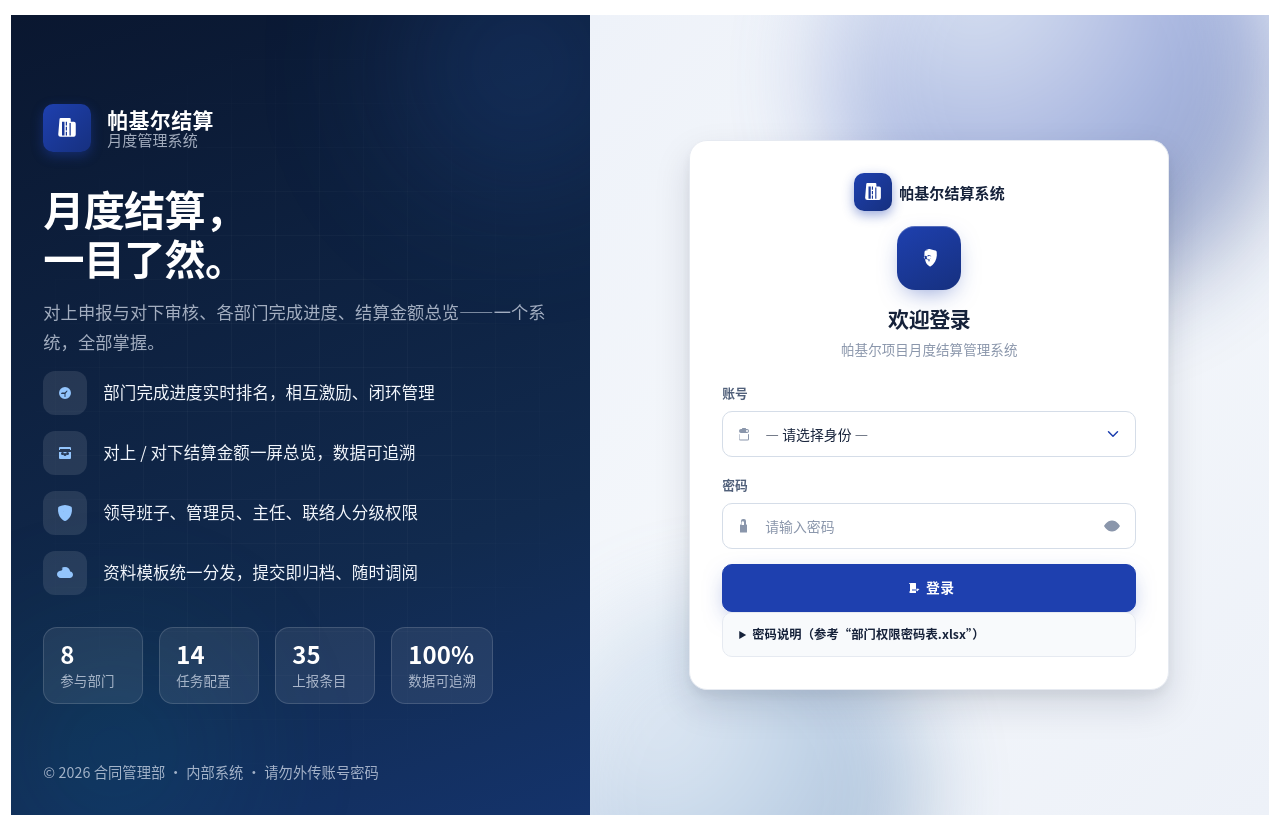
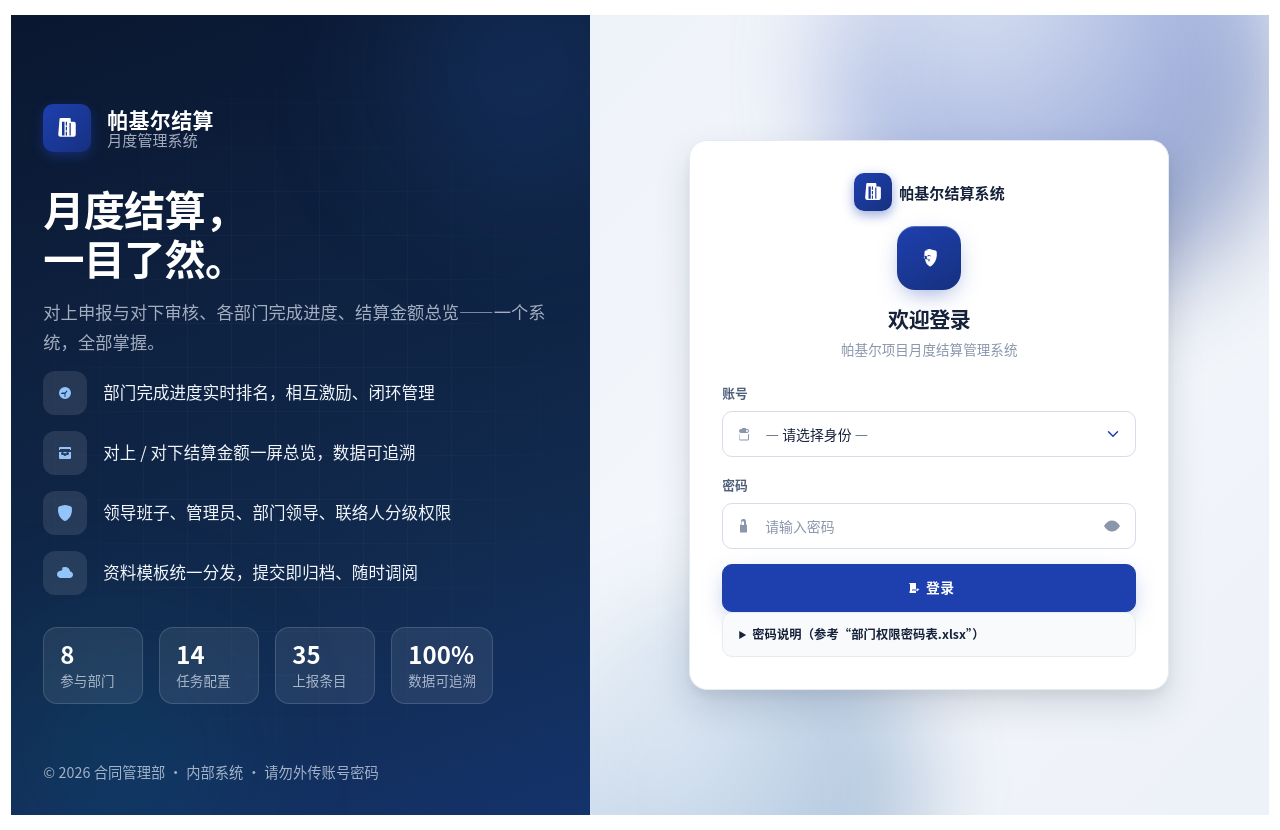
Before and after one commit to Zoey-qi/settlement-system, a Flask app: page /login in a window 1280 px wide. Run offline with Flask 3, Linux system fonts and the light colour scheme; parts of the project's set-up code (start-up, migrations or seed data) failed here and were passed over; some libraries are stand-ins or nearby versions.

Commit message:
style(role): 部门主任角色统一改名为部门领导（role_label、登录下拉分组/选项/密码提示、director 用户 display_name、相关注释），内部角色代号 director 不变

```diff
--- a/app.py
+++ b/app.py
@@ -1763,20 +1763,20 @@ def backup_now():
 # 角色权限：
 #   leader    - 项目领导班子（查阅下载，登录后默认跳转到 /settlement）
 #   admin     - 系统管理员（全权：可查阅/下载/上传/修改/删除，含对上对下结算）
-#   director  - 各部门部门主任（仅查阅本部门文件，不允许上传）
+#   director  - 各部门部门领导（仅查阅本部门文件，不允许上传）
 #   liaison   - 各部门联络人（上传/查阅/删除本部门文件）
 BUILTIN_USERS = [
     # 1. 项目领导班子
     {'username': 'leader', 'display_name': '项目领导班子', 'password': 'pakil123456', 'role': 'leader', 'department': '项目领导', 'phone': ''},
     # 2. 系统管理员
     {'username': 'admin', 'display_name': '系统管理员', 'password': 'htglb888', 'role': 'admin', 'department': '合同管理部', 'phone': ''},
-    # 3. 各部门主任（严格按 Excel 密码表）
-    {'username': 'director_scdd', 'display_name': '生产调度部主任', 'password': 'scddb111', 'role': 'director', 'department': '生产调度部', 'phone': ''},
-    {'username': 'director_gczljs', 'display_name': '工程质量技术部主任', 'password': 'gczljsb222', 'role': 'director', 'department': '工程质量技术部', 'phone': ''},
-    {'username': 'director_aqhbb', 'display_name': '安全环保部主任', 'password': 'aqhbb333', 'role': 'director', 'department': '安全环保部', 'phone': ''},
-    {'username': 'director_sbwzb', 'display_name': '设备物资部主任', 'password': 'sbwzb444', 'role': 'director', 'department': '设备物资部', 'phone': ''},
-    {'username': 'director_rlzyb', 'display_name': '人力资源部主任', 'password': 'rlzyb555', 'role': 'director', 'department': '人力资源部', 'phone': ''},
-    {'username': 'director_zhbgs', 'display_name': '综合办公室主任', 'password': 'zhbgs666', 'role': 'director', 'department': '综合办公室', 'phone': ''},
+    # 3. 各部门领导（严格按 Excel 密码表）
+    {'username': 'director_scdd', 'display_name': '生产调度部领导', 'password': 'scddb111', 'role': 'director', 'department': '生产调度部', 'phone': ''},
+    {'username': 'director_gczljs', 'display_name': '工程质量技术部领导', 'password': 'gczljsb222', 'role': 'director', 'department': '工程质量技术部', 'phone': ''},
+    {'username': 'director_aqhbb', 'display_name': '安全环保部领导', 'password': 'aqhbb333', 'role': 'director', 'department': '安全环保部', 'phone': ''},
+    {'username': 'director_sbwzb', 'display_name': '设备物资部领导', 'password': 'sbwzb444', 'role': 'director', 'department': '设备物资部', 'phone': ''},
+    {'username': 'director_rlzyb', 'display_name': '人力资源部领导', 'password': 'rlzyb555', 'role': 'director', 'department': '人力资源部', 'phone': ''},
+    {'username': 'director_zhbgs', 'display_name': '综合办公室领导', 'password': 'zhbgs666', 'role': 'director', 'department': '综合办公室', 'phone': ''},
     # 4. 各部门联络人（密码按用户提供，2026-08-05 部署）
     {'username': 'liaison_scdd', 'display_name': '生产调度部联络人', 'password': 'scddbabc', 'role': 'liaison', 'department': '生产调度部', 'phone': ''},
     {'username': 'liaison_gczljs', 'display_name': '工程质量技术部联络人', 'password': 'gczljsbdef', 'role': 'liaison', 'department': '工程质量技术部', 'phone': ''},
--- a/templates/base.html
+++ b/templates/base.html
@@ -22,7 +22,7 @@
     'history': '历史记录', 'guide': '使用指引', 'system_status': '系统状态', 'login_page': '登录'
 } %}
 {% set authed = g.current_user and g.current_user.role %}
-{% set role_label = {'leader':'项目班子','admin':'系统管理员','director':'部门主任','liaison':'部门联络人'} %}
+{% set role_label = {'leader':'项目班子','admin':'系统管理员','director':'部门领导','liaison':'部门联络人'} %}
 {# 侧边栏导航项：(endpoint, icon, label, section)
    - 全站所有可见导航项集中维护
    - 下方 nav_visible_for_role 字典按角色决定可见集合
--- a/templates/dashboard.html
+++ b/templates/dashboard.html
@@ -65,7 +65,7 @@
 {% endif %}
 
 {# ============================================================ #}
-{# === 部门主任 / 联络人：本部门专属卡片 + 切换按钮 === #}
+{# === 部门领导 / 联络人：本部门专属卡片 + 切换按钮 === #}
 {# ============================================================ #}
 {% if user_dept %}
 <div class="row g-3 mb-4">
--- a/templates/department_files.html
+++ b/templates/department_files.html
@@ -89,7 +89,7 @@
 <script>
 const TOKEN = localStorage.getItem('auth_token') || getCookie('auth_token');
 const USER = JSON.parse(localStorage.getItem('current_user') || '{}');
-// 权限：管理员全权；联络人只能删除自己上传的文件；部门主任只读，无任何操作按钮
+// 权限：管理员全权；联络人只能删除自己上传的文件；部门领导只读，无任何操作按钮
 const USER_DISPLAY_NAME = USER.display_name || '';
 function canDelete(f) {
   if (USER.role === 'admin') return true;
--- a/templates/login.html
+++ b/templates/login.html
@@ -36,7 +36,7 @@
                     </li>
                     <li>
                         <span class="fi">{{ ui.icon('shield-lock', '', 16) }}</span>
-                        <span>领导班子、管理员、主任、联络人分级权限</span>
+                        <span>领导班子、管理员、部门领导、联络人分级权限</span>
                     </li>
                     <li>
                         <span class="fi">{{ ui.icon('cloud-check', '', 16) }}</span>
@@ -89,13 +89,13 @@
                             <optgroup label="系统管理员">
                                 <option value="admin">系统管理员</option>
                             </optgroup>
-                            <optgroup label="部门主任">
-                                <option value="director_scdd">生产调度部主任</option>
-                                <option value="director_gczljs">工程质量技术部主任</option>
-                                <option value="director_aqhbb">安全环保部主任</option>
-                                <option value="director_sbwzb">设备物资部主任</option>
-                                <option value="director_rlzyb">人力资源部主任</option>
-                                <option value="director_zhbgs">综合办公室主任</option>
+                            <optgroup label="部门领导">
+                                <option value="director_scdd">生产调度部领导</option>
+                                <option value="director_gczljs">工程质量技术部领导</option>
+                                <option value="director_aqhbb">安全环保部领导</option>
+                                <option value="director_sbwzb">设备物资部领导</option>
+                                <option value="director_rlzyb">人力资源部领导</option>
+                                <option value="director_zhbgs">综合办公室领导</option>
                             </optgroup>
                             <optgroup label="部门联络人">
                                 <option value="liaison_scdd">生产调度部联络人</option>
@@ -143,12 +143,12 @@
                 <ul class="mt-2 mb-0">
                     <li>领导班子：<code>pakil123456</code></li>
                     <li>管理员：<code>htglb888</code></li>
-                    <li>生产调度部主任：<code>scddb111</code></li>
-                    <li>工程质量技术部主任：<code>gczljsb222</code></li>
-                    <li>安全环保部主任：<code>aqhbb333</code></li>
-                    <li>设备物资部主任：<code>sbwzb444</code></li>
-                    <li>人力资源部主任：<code>rlzyb555</code></li>
-                    <li>综合办公室主任：<code>zhbgs666</code></li>
+                    <li>生产调度部领导：<code>scddb111</code></li>
+                    <li>工程质量技术部领导：<code>gczljsb222</code></li>
+                    <li>安全环保部领导：<code>aqhbb333</code></li>
+                    <li>设备物资部领导：<code>sbwzb444</code></li>
+                    <li>人力资源部领导：<code>rlzyb555</code></li>
+                    <li>综合办公室领导：<code>zhbgs666</code></li>
                     <li>联络人密码：另行发放，暂用占位符</li>
                 </ul>
             </details>
```
